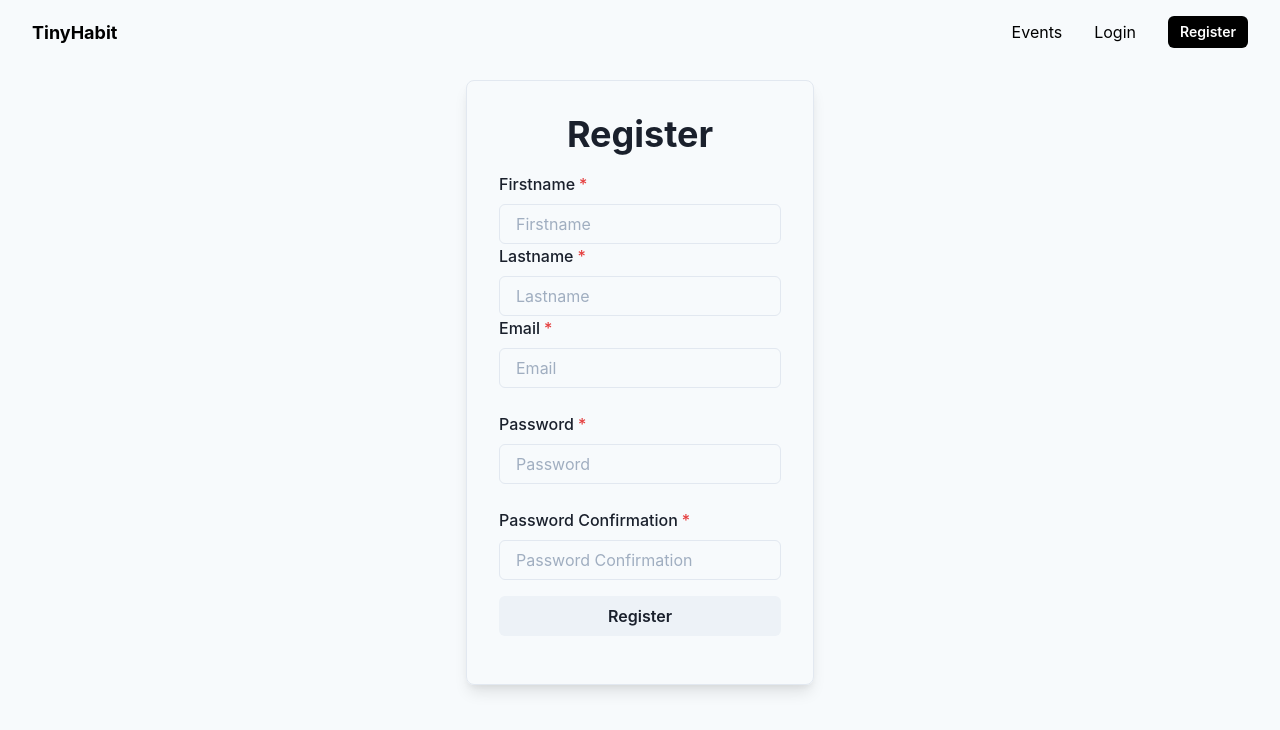
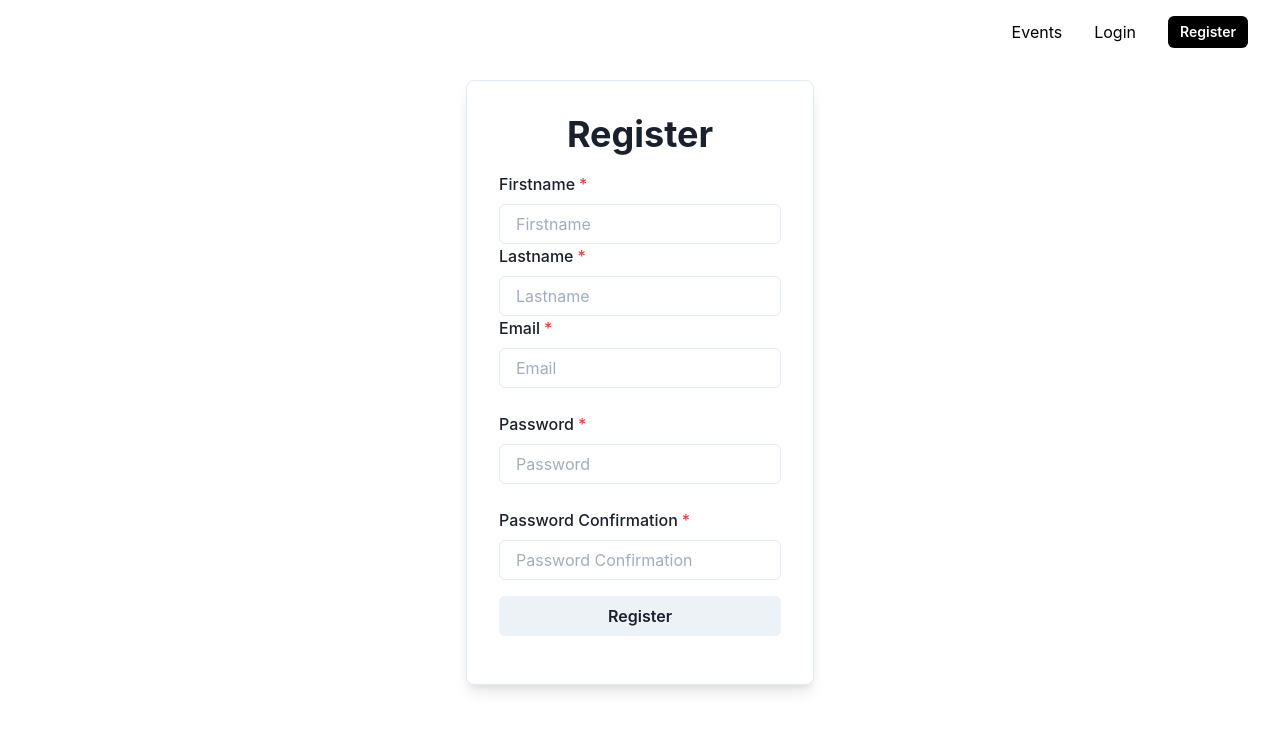
Before and after one commit to pete-livermore/habit-challenge-tracker, a React (Create React App) app in the folder client/: page /register in a window 1280 px wide. Shown: the top 730 px of the page. Built offline with nearby package versions, Linux system fonts and the light colour scheme; no server answers.

Commit message:
changes to the event page

```diff
--- a/client/src/App.js
+++ b/client/src/App.js
@@ -12,7 +12,7 @@ import SingleProfile from './components/SingleProfile'
 const App = () => {
   return (
     <BrowserRouter>
-    <TopNavbar />
+    <TopNavbar zIndex='1' />
       <Routes>
         <Route path="/" element={<Home />} />
         <Route path="/events/:eventId" element={<Event />} />
--- a/client/src/components/Event.js
+++ b/client/src/components/Event.js
@@ -1,8 +1,7 @@
 import React, { useState, useEffect } from 'react'
 import axios from 'axios'
-import { Link, Navigate, useParams, useNavigate } from 'react-router-dom'
+import { Link, useParams, useNavigate } from 'react-router-dom'
 import { Container, VStack, Box, Heading, Flex, Avatar, Text, Textarea, Button } from '@chakra-ui/react'
-import eventImage from '../assets/images/coding-challenge.jpg'
 
 const Event = () => {
   const [eventData, setEventData] = useState({})
@@ -34,8 +33,8 @@ const Event = () => {
       const getProfile = async () => {
         try {
           const token = localStorage.getItem('tinyhabits-token')
-    console.log(token)
-    console.log('owner inside profile get', eventData.owner)
+        console.log(token)
+        console.log('owner inside profile get', eventData.owner)
           const { data } = await axios.get(`/api/profile/${eventData.owner}`, {
             'headers': {
               'Authorization': 'Bearer ' + token
@@ -64,10 +63,9 @@ return (
   <>
     {Object.keys(eventData).length ?
       <>
-      <Container m='4' maxWidth='container.xl' padding={0} centerContent>
-        <Flex z-index='1' name="wrapper" >
-          <VStack name="content" m='10' direction='column'>
-            <Box name="header" mb='75px'>
+        <Flex zIndex='0' name="wrapper" width='100%'>
+          <VStack display='flex' name="content" m='10' direction='column' width='70%' alignItems='flex-start'>
+            <Box name="header" mb='75px' >
               <Box name="image" w='450px'>
                   <Heading size="4xl">👩‍💻</Heading>
               </Box>
@@ -87,10 +85,10 @@ return (
                     </Box>
               </Box>
             </Box>
-            <Box name="description" margin-top='40px' boxShadow='base' p='6' rounded='md' bg='#FFFFFF' mr='4'>
+            <Box name="description" width='450px' marginTop='40px' boxShadow='base' p='6' rounded='md' bg='#FFFFFF' mr='4'>
                 <Heading size='sm'>Event description</Heading>
                 <Text>{eventData.description}</Text>
-                <Heading as='h2' size='md'>Start date</Heading>
+                <Heading size='md'>Start date</Heading>
                 <Text>{new Date(eventData.startDate).toLocaleDateString()}</Text>
             </Box>
             <Flex name="comments" mt='4' p='4' backgroundColor='#F7FAFC'>
@@ -103,7 +101,7 @@ return (
               />
             </Flex>
           </VStack>
-          <VStack name="widget">
+          <VStack width='30%' name="widget">
               <Box name="challengers" p='4' mt='0' backgroundColor='#0075ff' color='white' boxShadow='lg' rounded='md' maxWidth='400px' minWidth='300px'>
                 <Heading as='h4' size='md'>Challengers ({eventData.eventMembers.length})</Heading>
                 <Flex mt='4' w='100%'>
@@ -125,17 +123,9 @@ return (
                 <Button onClick={toAddHabitPage} my='6' w='60%' backgroundColor='#ffbb0f' boxShadow='lg' p='6' rounded='md' bg='white' color='white'>Add Completed Habit</Button>
               </Flex>
           </VStack>
-          <Box mt='4' p='4' backgroundColor='#F7FAFC'>
-            <Text mb='8px'>Comment: {value}</Text>
-            <Textarea backgroundColor='#FFFFFF'
-              value={value}
-              onChange={handleInputChange}
-              placeholder='Here is a sample placeholder'
-              size='sm'
-            />
-          </Box>
+          <Box width='100%' zIndex='-1' position='absolute' top='0' left='0' bgGradient='linear(to-r, primary, thirdary)' height='450px'></Box>
         </Flex>
-      </Container >
+
       </>
       :
       <>
--- a/client/src/components/auth/Register.js
+++ b/client/src/components/auth/Register.js
@@ -94,8 +94,8 @@ const Register = () => {
               </FormControl>
               {/* Password Confirmation */}
               <FormControl isRequired mt={6}>
-                <FormLabel htmlFor='passwordConfirmmation'>Password Confirmation</FormLabel>
-                <Input onChange={handleChange} type="passwordConfirmmation" name="passwordConfirmmation" placeholder='Password Confirmation' defaultValue={formData.passwordConfirmation} />
+                <FormLabel htmlFor='passwordConfirmation'>Password Confirmation</FormLabel>
+                <Input onChange={handleChange} type="password" name="passwordConfirmation" placeholder='Password Confirmation' defaultValue={formData.passwordConfirmation} />
                 {formError.passwordConfirmation && <Alert status='error' mt={4}>{formError.passwordConfirmation}</Alert>}
               </FormControl>
               {/* Error + Button */}
--- a/client/src/components/navbar/TopNavbar.js
+++ b/client/src/components/navbar/TopNavbar.js
@@ -20,7 +20,7 @@ const NavBar = (props) => {
     <NavBarContainer {...props} pt='4'>
       <Logo
         w="100px"
-        color={["black", "black", "primary.500", "primary.500"]}
+        color={["white", "white", "primary.500", "primary.500"]}
       />
       <MenuToggle toggle={toggle} isOpen={isOpen} />
       <MenuLinks isOpen={isOpen} />
@@ -82,6 +82,7 @@ const MenuLinks = ({ isOpen }) => {
     <Box
       display={{ base: isOpen ? "block" : "none", md: "block" }}
       flexBasis={{ base: "100%", md: "auto" }}
+      justifyContent='space-between'
     >
       <Stack
         spacing={8}
@@ -98,7 +99,7 @@ const MenuLinks = ({ isOpen }) => {
           </>
           :
           <>
-            <MenuItem to="/login">Login </MenuItem>
+            <MenuItem to="/login">Login</MenuItem>
             <MenuItem to="/register" isLast>
               <Button
                 size="sm"
--- a/client/src/index.js
+++ b/client/src/index.js
@@ -2,14 +2,13 @@ import React from 'react'
 import ReactDOM from 'react-dom'
 import './styles/main.scss'
 import App from './App'
-import { ChakraProvider, extendTheme } from '@chakra-ui/react'
-
+import { ChakraProvider, extendTheme, Center, Container} from '@chakra-ui/react'
 
 const theme = extendTheme({
   semanticTokens: {
     colors: {
       primary: {
-        default: 'a9d1ff',
+        default: '#a9d1ff',
         _dark: 'red.400',
       },
       secondary: {
@@ -26,7 +25,9 @@ const theme = extendTheme({
 
 ReactDOM.render(
   <ChakraProvider theme={theme}>
-    <div className='site-wrapper'>
+  <Center>
+    <Container m='0' maxWidth='container.xl' padding={0} centerContent>
       <App />
-    </div>
+    </Container>
+    </Center>
   </ChakraProvider>, document.getElementById('root'))
```
